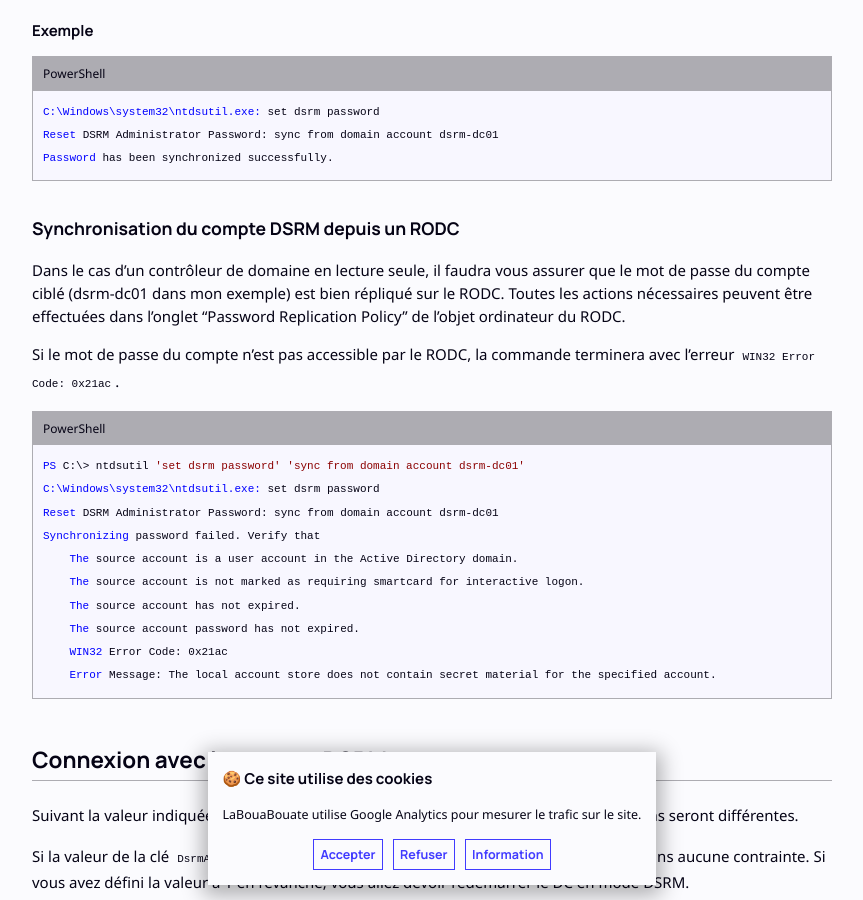
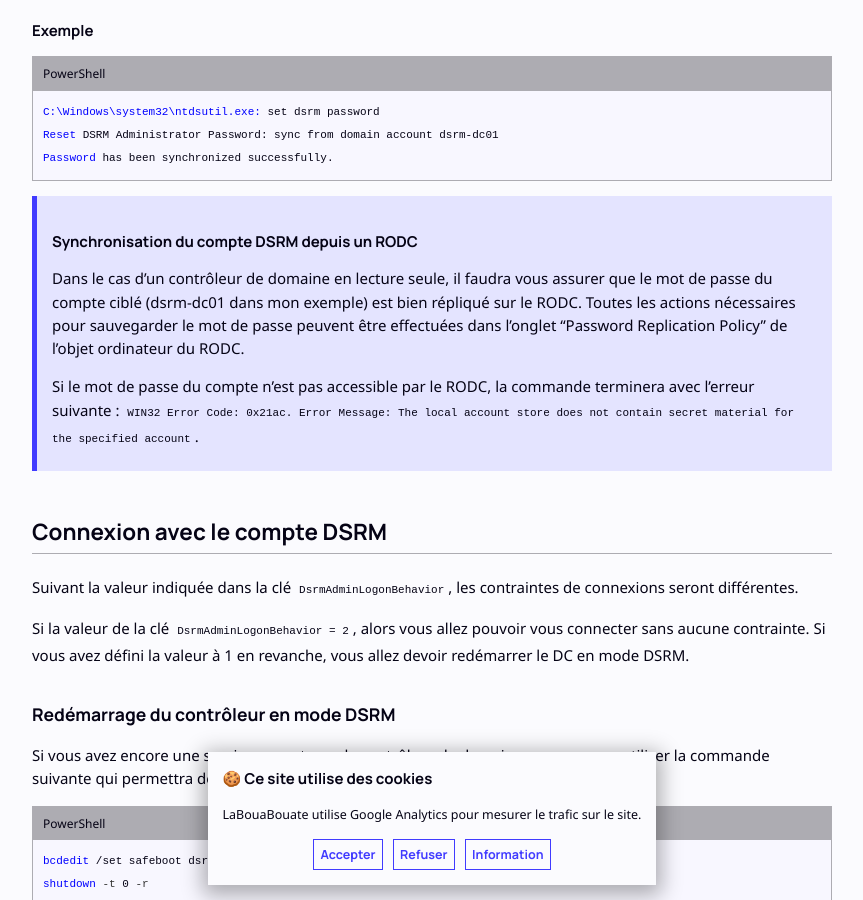
Before and after one commit to leobouard/leobouard.github.io, a Jekyll site: the page built from _posts/2025-02-24-compte-de-recuperation-rodc.md, in a window 1280 px wide and 900 px high, scrolled down 2807 px. Shown: the whole window, without its empty margins (208-1071 px from the left). Built offline with Jekyll 4.4.1, drawn with Linux system fonts in a browser that asks for light colours; nearby versions of some CDN libraries; some web fonts are replaced.

Commit message:
Update 2025-02-24-compte-de-recuperation-rodc.md

````diff
--- a/_posts/2025-02-24-compte-de-recuperation-rodc.md
+++ b/_posts/2025-02-24-compte-de-recuperation-rodc.md
@@ -104,24 +104,11 @@ Reset DSRM Administrator Password: sync from domain account dsrm-dc01
 Password has been synchronized successfully.
 ```
 
-### Synchronisation du compte DSRM depuis un RODC
-
-Dans le cas d'un contrôleur de domaine en lecture seule, il faudra vous assurer que le mot de passe du compte ciblé (dsrm-dc01 dans mon exemple) est bien répliqué sur le RODC. Toutes les actions nécessaires peuvent être effectuées dans l'onglet "Password Replication Policy" de l'objet ordinateur du RODC.
-
-Si le mot de passe du compte n'est pas accessible par le RODC, la commande terminera avec l'erreur `WIN32 Error Code: 0x21ac`.
-
-```powershell
-PS C:\> ntdsutil 'set dsrm password' 'sync from domain account dsrm-dc01'
-C:\Windows\system32\ntdsutil.exe: set dsrm password
-Reset DSRM Administrator Password: sync from domain account dsrm-dc01
-Synchronizing password failed. Verify that
-    The source account is a user account in the Active Directory domain.
-    The source account is not marked as requiring smartcard for interactive logon.
-    The source account has not expired.
-    The source account password has not expired.
-    WIN32 Error Code: 0x21ac
-    Error Message: The local account store does not contain secret material for the specified account.
-```
+> #### Synchronisation du compte DSRM depuis un RODC
+>
+> Dans le cas d'un contrôleur de domaine en lecture seule, il faudra vous assurer que le mot de passe du compte ciblé (dsrm-dc01 dans mon exemple) est bien répliqué sur le RODC. Toutes les actions nécessaires pour sauvegarder le mot de passe peuvent être effectuées dans l'onglet "Password Replication Policy" de l'objet ordinateur du RODC.
+>
+> Si le mot de passe du compte n'est pas accessible par le RODC, la commande terminera avec l'erreur suivante : `WIN32 Error Code: 0x21ac. Error Message: The local account store does not contain secret material for the specified account`.
 
 ## Connexion avec le compte DSRM
 
````
